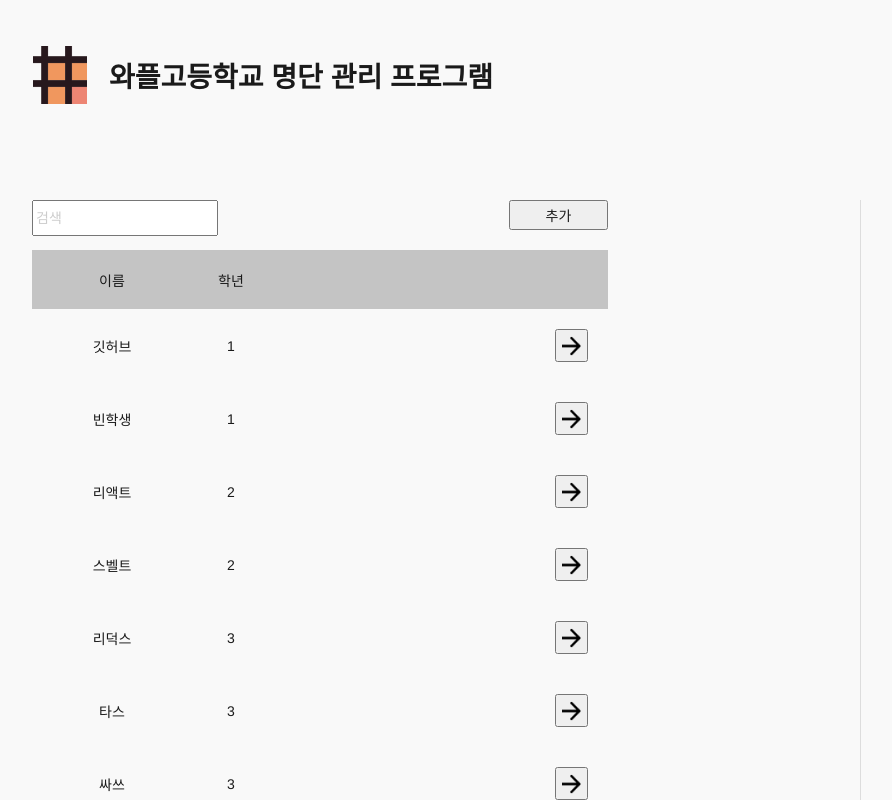
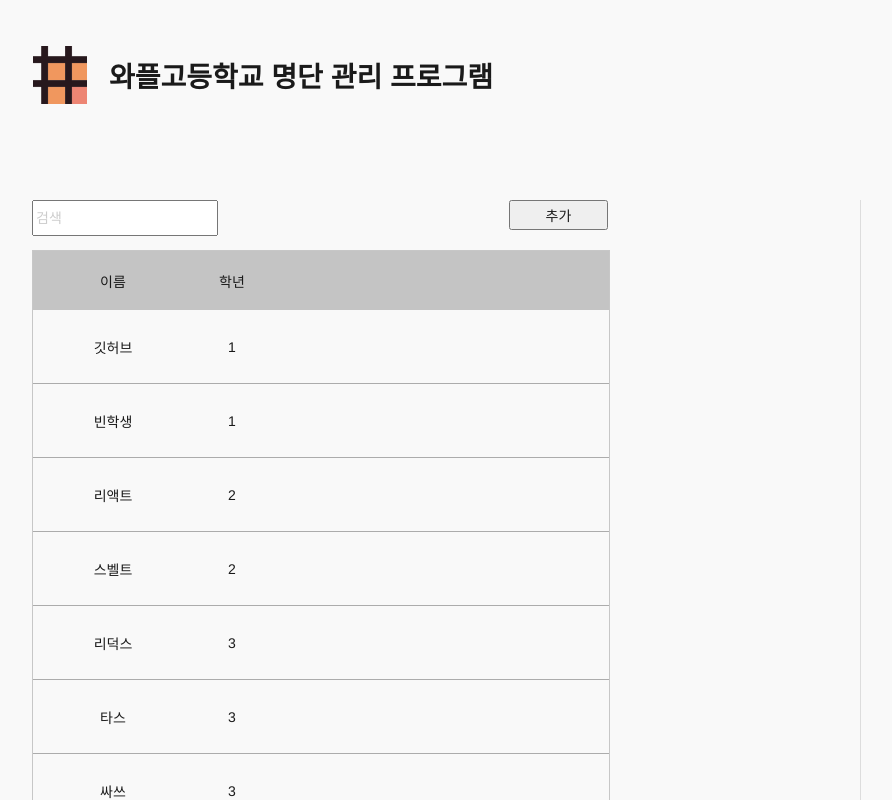
Before and after one commit to wafflestudio/seminar-2021, a React (Create React App) app in the folder react/seminar1/assignment-example/: page / in a window 1280 px wide. Shown: the top 800 px of the page, without its empty margins (10-902 px from the left). Built offline with nearby package versions, Linux system fonts and the light colour scheme.

Commit message:
add change Student function

```diff
--- a/react/seminar1/assignment-example/src/Components/Main/Students/Student/index.css
+++ b/react/seminar1/assignment-example/src/Components/Main/Students/Student/index.css
@@ -5,6 +5,8 @@
   display: flex;
   align-items: center;
   text-align: center;
+  overflow-x: hidden;
+  border-bottom: 1px solid rgb(172, 172, 172)
 }
 
 .student:hover, .student.selected {
@@ -24,11 +26,17 @@
   height: 33px;
   position: absolute;
   top: 20px;
-  right: 20px;
+  right: -40px;
   display: flex;
   align-items: center;
   justify-content: center;
   cursor: pointer;
+  transition: right 0.2s ease 0s;
+}
+
+.student.selected button,
+.student:hover button {
+  right: 20px;
 }
 
 .student button #arrow {
--- a/react/seminar1/assignment-example/src/Components/Main/Students/Student/index.jsx
+++ b/react/seminar1/assignment-example/src/Components/Main/Students/Student/index.jsx
@@ -7,7 +7,7 @@ const Student = ({ student, handleSelectStudent, isSelected }) => {
   const { name, grade } = student;
 
   return (
-    <article className="student">
+    <article className={`student ${isSelected ? "selected" : ""}`}>
       <span className="name">{name}</span>
       <span className="grade">{grade}</span>
       <button onClick={handleSelectStudent}>
--- a/react/seminar1/assignment-example/src/Components/Main/Students/Students.jsx
+++ b/react/seminar1/assignment-example/src/Components/Main/Students/Students.jsx
@@ -1,6 +1,11 @@
 import Student from "./Student";
 
-const Students = ({ students, selectedStudent, keyword }) => {
+const Students = ({
+  students,
+  selectedStudent,
+  keyword,
+  handleSelectStudent,
+}) => {
   return (
     <section className="student-list">
       <header>
@@ -14,7 +19,7 @@ const Students = ({ students, selectedStudent, keyword }) => {
             <Student
               key={student.id}
               student={student}
-              handleSelectStudent={() => {}}
+              handleSelectStudent={() => handleSelectStudent(student)}
               isSelected={selectedStudent && student.id === selectedStudent.id}
             />
           ))}
--- a/react/seminar1/assignment-example/src/Components/Main/Students/index.css
+++ b/react/seminar1/assignment-example/src/Components/Main/Students/index.css
@@ -1,10 +1,5 @@
 .student-list-section {
   width: 45%;
-}
-
-.student-list-section::after {
-  content: '';
-
 }
 
 .student-list-section .search-bar {
@@ -26,6 +21,8 @@
 .student-list {
   width: 100%;
   height: 598px;
+  border: 1px solid rgb(199, 199, 199);
+  overflow-y: auto;
 }
 
 
--- a/react/seminar1/assignment-example/src/Components/Main/Students/index.jsx
+++ b/react/seminar1/assignment-example/src/Components/Main/Students/index.jsx
@@ -3,7 +3,12 @@ import Students from "./Students";
 
 import "./index.css";
 
-const StudentsSection = ({ students, selectedStudent, handleModal }) => {
+const StudentsSection = ({
+  students,
+  selectedStudent,
+  handleModal,
+  handleSelectStudent,
+}) => {
   const [keyword, setKeyword] = useState("");
 
   return (
@@ -19,6 +24,7 @@ const StudentsSection = ({ students, selectedStudent, handleModal }) => {
       <Students
         students={students}
         selectedStudent={selectedStudent}
+        handleSelectStudent={handleSelectStudent}
         keyword={keyword}
       />
     </section>
--- a/react/seminar1/assignment-example/src/Components/Main/index.jsx
+++ b/react/seminar1/assignment-example/src/Components/Main/index.jsx
@@ -1,7 +1,6 @@
 import { useState } from "react";
 import Divider from "Components/Common/Divider";
 import StudentsSection from "Components/Main/Students";
-import { isAppropriateName, isAppropriateGrade } from "Utils/regex";
 
 import dummyData from "data";
 import "./index.css";
@@ -10,9 +9,17 @@ const Main = ({ handleModal }) => {
   const [students, setStudents] = useState(dummyData);
   const [selectedStudent, setSelectedStudent] = useState(null);
 
+  const handleSelectStudent = (student) => {
+    setSelectedStudent(student);
+  };
+
   return (
     <section className="main-box">
-      <StudentsSection students={students} selectedStudent={selectedStudent} />
+      <StudentsSection
+        students={students}
+        selectedStudent={selectedStudent}
+        handleSelectStudent={handleSelectStudent}
+      />
       <Divider />
       <div style={{ width: "200px" }}></div>
     </section>
```
